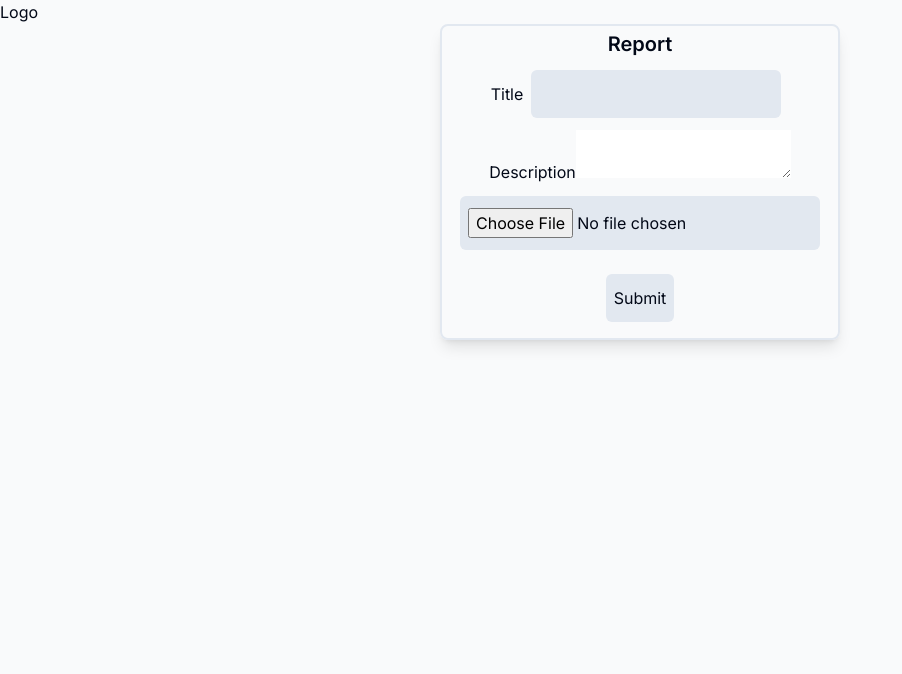
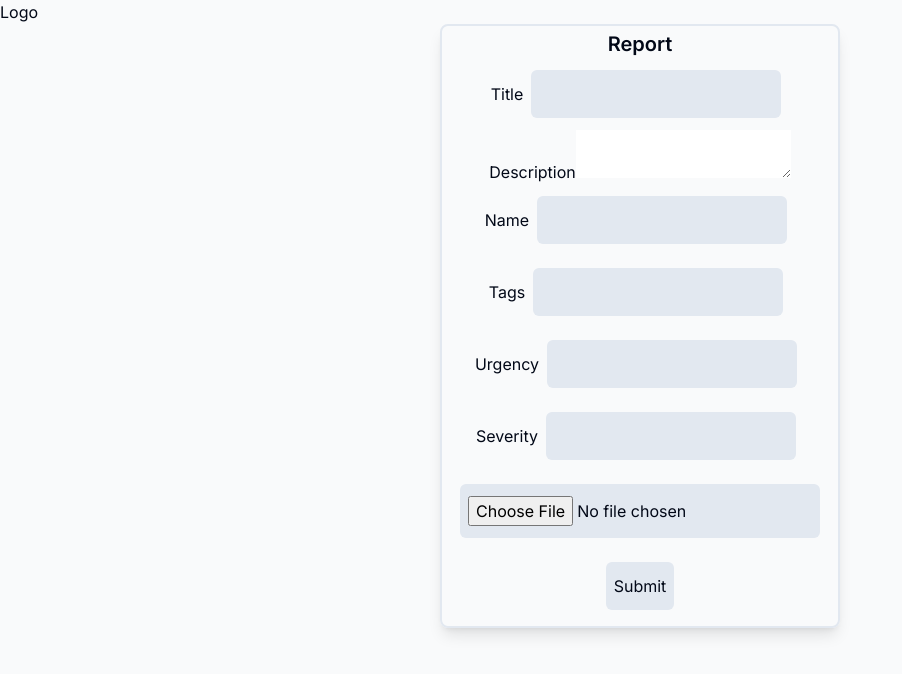
Before and after one commit to DoneWithWork/make-it-challenge, a Next.js app: page /report in a window 1280 px wide. Shown: the top 674 px of the page, without its empty margins (0-902 px from the left). Built offline with nearby package versions, Linux system fonts and the light colour scheme; no server answers.

Commit message:
Include other fields

```diff
--- a/app/report/page.tsx
+++ b/app/report/page.tsx
@@ -34,20 +34,23 @@ const Report: React.FC = () => {
       return;
     }
     const formData = new FormData(event.currentTarget);
-    formData.append("photo", selectedFile);
-    const data = Object.fromEntries(formData.entries());
-    console.log("Report data:", data);
+    formData.append("image", selectedFile);
+    formData.append("latitude", location?.latitude.toString() || "");
+    formData.append("longitude", location?.longitude.toString() || "");
 
-    // Here you can send `formData` to your backend API for processing
-    // Example using fetch:
-    // fetch("/api/submit-report", {
-    //   method: "POST",
-    //   body: formData,
-    // }).then(response => {
-    //   // Handle response
-    // }).catch(error => {
-    //   // Handle error
-    // });
+    fetch("/submit", {
+      method: "POST",
+      body: formData,
+    })
+      .then((response) => response.json())
+      .then((data) => {
+        console.log("Report submitted successfully:", data);
+        // Handle success response
+      })
+      .catch((error) => {
+        console.error("Error submitting report:", error);
+        // Handle error response
+      });
   };
 
   return (
@@ -62,6 +65,22 @@ const Report: React.FC = () => {
           <div>
             <label htmlFor="description">Description</label>
             <textarea id="description" name="description" required />
+          </div>
+          <div>
+            <label htmlFor="name">Name</label>
+            <input type="text" id="name" name="name" required />
+          </div>
+          <div>
+            <label htmlFor="tags">Tags</label>
+            <input type="text" id="tags" name="tags" />
+          </div>
+          <div>
+            <label htmlFor="urgency">Urgency</label>
+            <input type="text" id="urgency" name="urgency" />
+          </div>
+          <div>
+            <label htmlFor="severity">Severity</label>
+            <input type="text" id="severity" name="severity" />
           </div>
           <input
             type="hidden"
```
